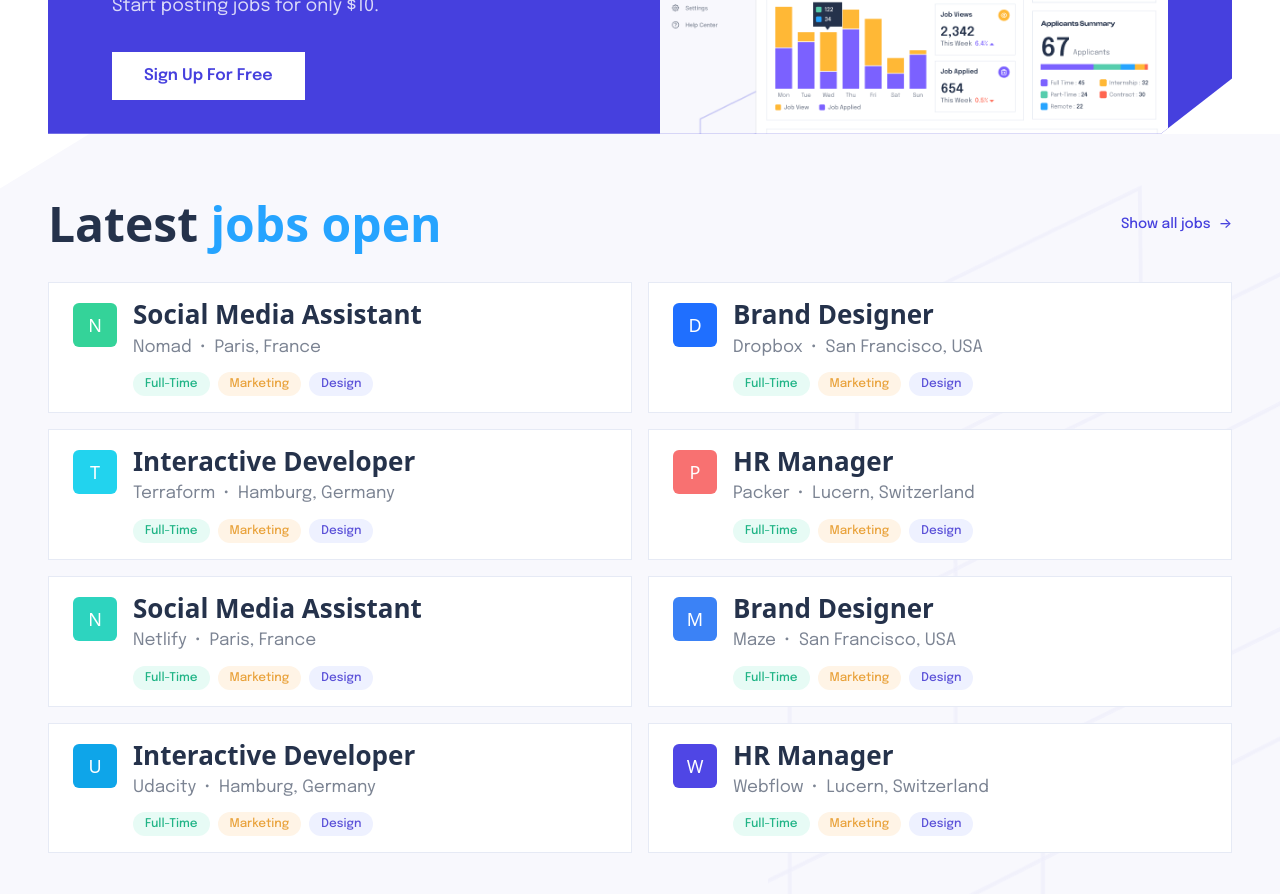
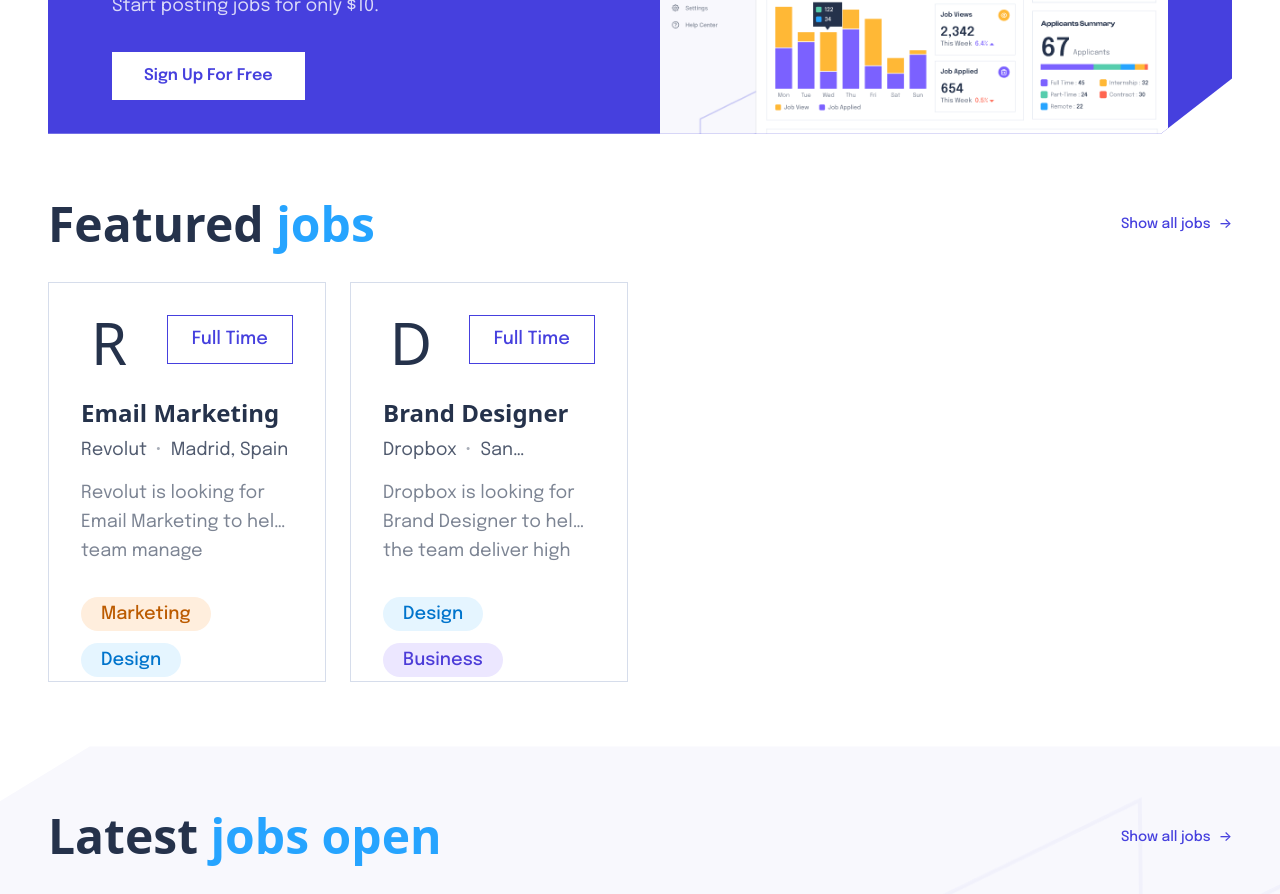
Before and after one commit to ahasandatavro/quickhire, a React (Vite) app: page / in a window 1280 px wide. Shown: the part 1980-2874 px from the top of the page. Built offline with nearby package versions, Linux system fonts and the light colour scheme; a web font is replaced by a local one.

Commit message:
Implement featured jobs

```diff
--- a/src/App.tsx
+++ b/src/App.tsx
@@ -14,6 +14,7 @@
       <Companies />
       <Categories />
       <Banner />
+      <FeaturedJobs />
       <LatestJobs />
       <Footer />
     </div>
--- /dev/null
+++ b/src/components/FeaturedJobs.tsx
@@ -0,0 +1,64 @@
+import JobCard, { type Job } from './JobCard';
+
+const mockJobs: Job[] = [
+  {
+    id: '1',
+    title: 'Email Marketing',
+    company: 'Revolut',
+    location: 'Madrid, Spain',
+    description:
+      'Revolut is looking for Email Marketing to help team manage campaigns and drive user engagement...',
+    type: 'Full Time',
+    tags: [
+      { id: 'marketing', label: 'Marketing', colorClass: 'bg-[#FFEEDD] text-[#BC5B00]' },
+      { id: 'design', label: 'Design', colorClass: 'bg-[#E5F5FF] text-[#0074CC]' },
+    ],
+  },
+  {
+    id: '2',
+    title: 'Brand Designer',
+    company: 'Dropbox',
+    location: 'San Francisco, US',
+    description:
+      'Dropbox is looking for Brand Designer to help the team deliver high quality visuals for campaigns...',
+    type: 'Full Time',
+    tags: [
+      { id: 'design', label: 'Design', colorClass: 'bg-[#E5F5FF] text-[#0074CC]' },
+      { id: 'business', label: 'Business', colorClass: 'bg-[#ECE7FF] text-[#4C3CD8]' },
+    ],
+  },
+  // Add more mock jobs as needed; easy to swap with API data later
+] as const;
+
+export default function FeaturedJobs() {
+  // Later you can replace mockJobs with data from an API:
+  // const [jobs, setJobs] = useState<Job[]>([]);
+  // useEffect(() => { fetch(...).then(setJobs); }, []);
+  const jobs = mockJobs;
+
+  return (
+    <section className="bg-white py-16">
+      <div className="mx-auto max-w-[1440px] px-6 md:px-12">
+        <div className="mb-8 flex items-center justify-between gap-4">
+          <h2 className="font-clash text-[32px] sm:text-[40px] lg:text-[48px] font-semibold leading-[110%] text-[#25324B]">
+            <span className="font-clash">Featured</span>{' '}
+            <span className="font-clash text-[#26A4FF]">jobs</span>
+          </h2>
+
+          <button
+            type="button"
+            className="hidden sm:inline-flex items-center gap-2 text-sm font-medium text-[#4640DE] hover:opacity-80"
+          >
+            Show all jobs <span>→</span>
+          </button>
+        </div>
+
+        <div className="grid gap-6 sm:grid-cols-2 lg:grid-cols-4">
+          {jobs.map((job) => (
+            <JobCard key={job.id} job={job} />
+          ))}
+        </div>
+      </div>
+    </section>
+  );
+}
--- /dev/null
+++ b/src/components/JobCard.tsx
@@ -0,0 +1,65 @@
+type JobTag = {
+  id: string;
+  label: string;
+  colorClass: string;
+};
+
+export type Job = {
+  id: string;
+  title: string;
+  company: string;
+  location: string;
+  description: string;
+  type: string;
+  logo?: string;
+  tags: JobTag[];
+};
+
+type JobCardProps = {
+  job: Job;
+};
+
+export default function JobCard({ job }: JobCardProps) {
+  return (
+    <article className="flex h-full max-h-[400px] flex-col border border-[#D6DDEB] bg-white px-8 py-8">
+      <header className="flex items-start justify-between gap-4">
+        <div className="flex h-14 w-14 items-center justify-center">
+          {job.logo ? (
+            <img src={job.logo} alt={`${job.company} logo`} className="h-12 w-12 object-contain" />
+          ) : (
+            <span className="font-clash text-[58px] leading-none text-[#25324B]">
+              {job.company.charAt(0)}
+            </span>
+          )}
+        </div>
+        <span className="inline-flex items-center border border-[#4640DE] px-6 py-2.5 font-epilogue text-[18px] font-medium text-[#4640DE]">
+          {job.type}
+        </span>
+      </header>
+
+      <div className="mt-7 min-h-[48px]">
+        <h3 className="line-clamp-1 font-clash text-[24px] font-semibold leading-[120%] text-[#25324B]">
+          {job.title}
+        </h3>
+        <p className="mt-2 line-clamp-1 font-epilogue text-[18px] leading-[160%] text-[#515B6F]">
+          {job.company} <span className="mx-1 text-[#A8ADB7]">•</span> {job.location}
+        </p>
+      </div>
+
+      <p className="mt-8 min-h-[86px] line-clamp-2 font-epilogue text-[18px] leading-[160%] text-[#7C8493]">
+        {job.description}
+      </p>
+
+      <div className="mt-8 flex  flex-wrap items-start gap-3">
+        {job.tags.map((tag) => (
+          <span
+            key={tag.id}
+            className={`inline-flex items-center rounded-full px-5 py-2 text-[18px] font-medium leading-none font-epilogue ${tag.colorClass}`}
+          >
+            {tag.label}
+          </span>
+        ))}
+      </div>
+    </article>
+  );
+}
```
